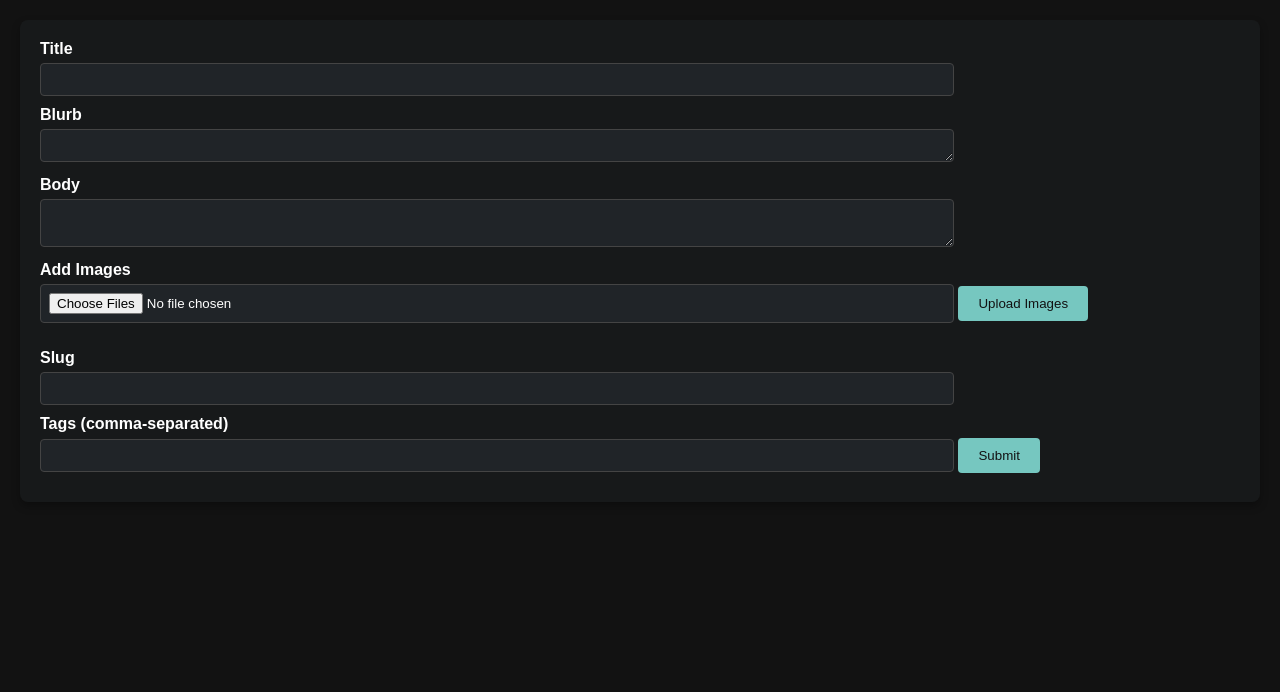
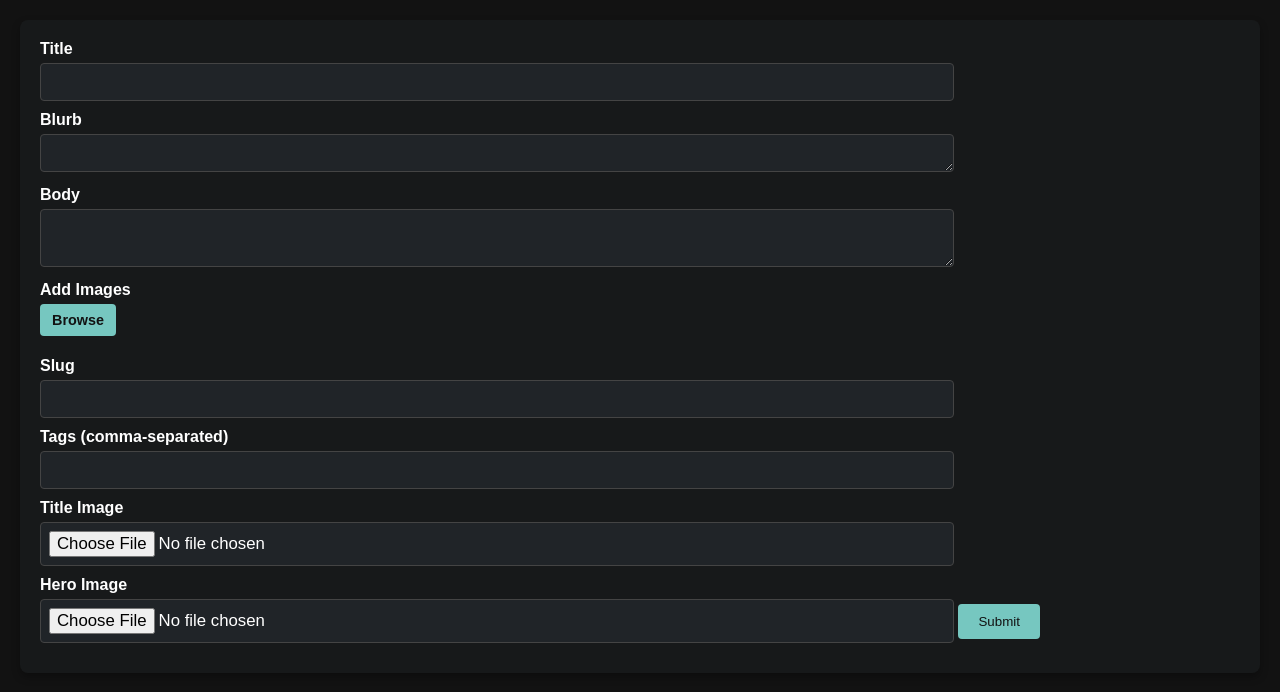
Before and after one commit to matthewmoonen/portfolio-site, a Flask app: page /add_entry/ in a window 1280 px wide. Shown: the top 692 px of the page. Run offline with Flask 3, Linux system fonts and the light colour scheme; the visitor is signed in with stand-in values (Sample User, id 1); data that the repository does not hold is empty; some libraries are stand-ins or nearby versions.

Commit message:
Improved add blog entry page

```diff
--- a/app.py
+++ b/app.py
@@ -1,4 +1,4 @@
-from flask import Flask, render_template, redirect, request, session, url_for, flash, jsonify, abort, send_file
+from flask import Flask, render_template, redirect, request, session, url_for, flash, jsonify, abort, send_file, Response
 from german.german import german_app
 from forms import ContactForm, BlogSubmitForm
 from datetime import datetime
@@ -202,7 +202,7 @@ def index():
         post.formatted_date = parsed_date.strftime("%B %d, %Y")
 
         # Use default image path if title_image is None
-        post.title_image_url = "/static/img/terminal.png" if post.title_image is None else f"/image/{post.id}"
+        post.title_image_url = "/static/img/terminal.png" if post.title_image is None else f"/blog/{post.slug}/img/title.{post.title_image_extension}"
 
     form = ContactForm()
     if form.is_submitted():
@@ -394,8 +394,9 @@ def blog_post(slug):
         formatted_date = parsed_date.strftime("%B %d, %Y")
 
         hero_image_url = (
-            f"/blog/{post.slug}/hero/hero-image.png"
-            if post.hero_image
+            f"/blog/{post.slug}/img/hero.{post.hero_image_extension}"
+            if post.hero_image and post.hero_image_extension
+            else f"/blog/{post.slug}/img/hero.{post.hero_image_extension}" if post.hero_image and not post.hero_image_extension
             else "/static/img/hero.jpg"
         )
 
@@ -504,13 +505,24 @@ def add_entry():
     slug = re.sub(r'[^a-zA-Z0-9-]', '', slug)
     date_created = datetime.now().strftime("%Y-%m-%d, %H:%M:%S")
 
-    references = extract_image_references(body)
-    ImageRefUsage.query.delete()
+    # Handle image uploads
+    title_image = request.files.get('title_image')
+    hero_image = request.files.get('hero_image')
 
-    for reference in references:
-        body = replace_reference(text=body, slug=slug, reference=reference)
-        db.session.add(ImageRefUsage(id=reference))
-    db.session.commit()
+    # Save the images as BLOBs if provided
+    title_image_data = title_image.read() if title_image else None
+    title_image_extension = (
+        os.path.splitext(title_image.filename)[1][1:].lower()
+        if title_image
+        else None
+    )
+
+    hero_image_data = hero_image.read() if hero_image else None
+    hero_image_extension = (
+        os.path.splitext(hero_image.filename)[1][1:].lower()
+        if hero_image
+        else None
+    )
 
     blogdata = BlogPost(
         title=title,
@@ -518,27 +530,17 @@ def add_entry():
         body_html=markdown(body),
         slug=slug,
         blurb=blurb,
-        date_created=date_created
+        date_created=date_created,
+        title_image=title_image_data,
+        hero_image=hero_image_data,
+        title_image_extension=title_image_extension,
+        hero_image_extension=hero_image_extension
     )
     db.session.add(blogdata)
     db.session.commit()
 
-    # Update `ImageRef` with blogpost_id
-    used_refs = ImageRefUsage.query.all()
-    used_ids = [ref.id for ref in used_refs]
-    ImageRef.query.filter(ImageRef.id.in_(used_ids)).update(
-        {"blogpost_id": blogdata.id}, synchronize_session=False
-    )
-
-    # Delete unused `ImageRef` entries
-    unused_refs = ImageRef.query.filter(ImageRef.blogpost_id.is_(None)).all()
-    for unused in unused_refs:
-        db.session.delete(unused)
-    db.session.commit()
-
     flash("New entry was successfully added")
     return redirect(url_for("admin"))
-
 
 
 @app.route('/upload_images', methods=['POST'])
@@ -603,6 +605,46 @@ def upload_images():
 
 
 
+@app.route('/rename_image', methods=['POST'])
+@login_required
+def rename_image():
+    data = request.get_json()
+    old_filename = data.get('oldFilename')
+    new_filename = data.get('newFilename')
+
+    if not old_filename or not new_filename:
+        return jsonify({'success': False, 'error': 'Invalid data'}), 400
+
+    # Locate the image in the database
+    image = ImageRef.query.filter_by(filename=old_filename).first()
+    if not image:
+        return jsonify({'success': False, 'error': 'Image not found'}), 404
+
+    # Extract the extension and blogpost_id
+    extension = image.extension
+    blogpost_id = image.blogpost_id
+
+    # Check for duplicates
+    duplicate = ImageRef.query.filter_by(
+        filename=new_filename,
+        extension=extension,
+        blogpost_id=blogpost_id
+    ).first()
+
+    if duplicate:
+        return jsonify({'success': False, 'error': 'Duplicate filename detected.'}), 409
+
+    # Update the filename
+    image.filename = new_filename
+    try:
+        db.session.commit()
+        return jsonify({'success': True, 'newFilename': new_filename})
+    except Exception as e:
+        db.session.rollback()
+        return jsonify({'success': False, 'error': str(e)}), 500
+
+
+
 
 
 @app.route('/delete_image/<string:ref_id>', methods=['POST'])
@@ -623,6 +665,8 @@ def delete_image(ref_id):
         for ref in ImageRef.query.all()
     ]
     return jsonify({"success": True, "remaining_refs": remaining_refs})
+
+
 
 
 @app.route('/images/<string:primary_key>', methods=['GET'])
@@ -656,6 +700,22 @@ def serve_image(primary_key, filename=None, extension=None):
         download_name=f"{image_ref.filename}.{image_ref.extension}"
     )
 
+
+@app.route('/blog/<slug>/img/<image_type>.<extension>')
+def serve_blog_title_hero_image(slug, image_type, extension):
+    blogpost = BlogPost.query.filter_by(slug=slug).first_or_404()
+
+    if image_type == "title":
+        image_data = blogpost.title_image
+    elif image_type == "hero":
+        image_data = blogpost.hero_image
+    else:
+        return abort(404)
+
+    if not image_data:
+        return abort(404)
+
+    return Response(image_data, mimetype=f'image/{extension}')
 
 
 
--- a/templates/add_entry.html
+++ b/templates/add_entry.html
@@ -9,7 +9,7 @@
         body {
             background-color: #121212;
             color: #ffffff;
-            font-family: Arial, sans-serif;
+            font-family: 'Rubik', sans-serif;
             margin: 0;
             padding: 20px;
         }
@@ -29,6 +29,7 @@
             border-radius: 4px;
             padding: 8px;
             margin-bottom: 10px;
+            font-size: 1.05rem;
         }
 
         input:focus, textarea:focus {
@@ -45,7 +46,19 @@
             cursor: pointer;
         }
 
-        button:hover {
+        #img-upload-button {
+            display: inline-block;
+            cursor: pointer;
+            background-color: #76c7c0;
+            color: #121212;
+            padding: 8px 12px;
+            border-radius: 4px;
+            text-align: center;
+            font-size: 0.9rem;
+        }
+
+
+        button:hover, #img-upload-button:hover {
             background-color: #64b2ab;
         }
 
@@ -61,8 +74,8 @@
 
         .reference {
         font-weight: bold;
-        color: #76c7c0; /* Highlighted color */
-        font-size: 0.9em; /* Slightly smaller than the filename */
+        color: #76c7c0;
+        font-size: 0.9em;
     }
 
     .copy-btn {
@@ -90,7 +103,7 @@
 
     .extension {
         font-style: italic;
-        color: #aaa; /* Light gray color to make it less prominent */
+        color: #aaa;
     }
 
 
@@ -99,7 +112,8 @@
     <link rel="stylesheet" href="{{ url_for('static', filename='css/simplemde.min1.css') }}">
 </head>
 <body>
-    <form method="POST" action="{{ url_for('add_entry') }}">
+    <form method="POST" action="{{ url_for('add_entry') }}" enctype="multipart/form-data">
+
         <label for="title">Title</label>
         <input required type="text" id="title" name="title">
 
@@ -112,10 +126,14 @@
         </div>
 
         <label for="img-upload">Add Images</label>
-        <input type="file" id="img-upload" name="img-upload" multiple>
-        <button type="button" id="upload-btn">Upload Images</button>
+        <label for="img-upload" id="img-upload-button">
+            Browse
+        </label>
+        <input type="file" id="img-upload" name="img-upload" multiple style="display: none;">
+        <ul id="uploaded-images"></ul>
 
-        <ul id="uploaded-images"></ul>
+
+
 
         <label for="slug">Slug</label>
         <input type="text" id="slug" name="slug">
@@ -123,224 +141,270 @@
         <label for="tags">Tags (comma-separated)</label>
         <input type="text" id="tags" name="tags">
 
+        <label for="title-image">Title Image</label>
+        <input type="file" id="title-image" name="title_image">
+
+        <label for="hero-image">Hero Image</label>
+        <input type="file" id="hero-image" name="hero_image">
+
         <button type="submit">Submit</button>
     </form>
 
     <script>
-        const uploadBtn = document.getElementById('upload-btn');
+
+
 const imgUpload = document.getElementById('img-upload');
 const uploadedImagesList = document.getElementById('uploaded-images');
 
-        // Handle image uploads
-        uploadBtn.addEventListener('click', () => {
-            const formData = new FormData();
-            for (let file of imgUpload.files) {
-                formData.append('images', file);
+imgUpload.addEventListener('change', () => {
+    if (imgUpload.files.length > 0) {
+        Array.from(imgUpload.files).forEach(file => {
+            const li = createImagePreview(file);
+            uploadImage(file, li);
+        });
+    }
+});
+
+function createImagePreview(file) {
+    const li = document.createElement('li');
+
+    const imgElement = document.createElement('img');
+    imgElement.src = URL.createObjectURL(file);
+    imgElement.alt = file.name;
+    imgElement.style.maxWidth = '100px';
+    imgElement.onload = () => URL.revokeObjectURL(imgElement.src);
+    li.appendChild(imgElement);
+
+    const filenameSpan = document.createElement('span');
+    filenameSpan.textContent = file.name;
+    filenameSpan.className = 'filename';
+    filenameSpan.style.cursor = 'pointer';
+    filenameSpan.onclick = () => {
+        const input = document.createElement('input');
+        input.type = 'text';
+        input.value = filenameSpan.textContent;
+        input.className = 'filename-edit';
+
+        input.onblur = () => {
+            saveFilename(input.value, file.name).then(success => {
+                if (success) {
+                    filenameSpan.textContent = input.value;
+                    li.replaceChild(filenameSpan, input);
+                } else {
+                    alert('Failed to save filename.');
+                    li.replaceChild(filenameSpan, input);
+                }
+            });
+        };
+
+        input.onkeydown = (e) => {
+            if (e.key === 'Enter') {
+                input.blur();
+            }
+        };
+
+        li.replaceChild(input, filenameSpan);
+        input.focus();
+    };
+
+    li.appendChild(filenameSpan);
+
+    uploadedImagesList.appendChild(li);
+
+    return li;
 }
 
-            fetch('/upload_images', {
+function uploadImage(file, li) {
+    const formData = new FormData();
+    formData.append('images', file);
+
+    const progressText = document.createElement('span');
+    progressText.textContent = 'Uploading 0%';
+    progressText.style.marginLeft = '10px';
+    li.appendChild(progressText);
+
+    const xhr = new XMLHttpRequest();
+    xhr.open('POST', '/upload_images', true);
+
+    xhr.upload.onprogress = (event) => {
+        if (event.lengthComputable) {
+            const percent = Math.round((event.loaded / event.total) * 100);
+            progressText.textContent = `Uploading ${percent}%`;
+        }
+    };
+
+    xhr.onload = () => {
+        if (xhr.status === 200) {
+            const response = JSON.parse(xhr.responseText);
+            if (response.success) {
+                li.innerHTML = '';
+                refreshImageList();
+            } else {
+                progressText.textContent = 'Upload failed.';
+            }
+        } else {
+            progressText.textContent = 'Upload failed.';
+        }
+    };
+
+    xhr.onerror = () => {
+        progressText.textContent = 'Upload failed.';
+    };
+
+    xhr.send(formData);
+}
+
+
+function saveFilename(newFilename, oldFilename) {
+    return fetch('/rename_image', {
         method: 'POST',
-                body: formData,
+        headers: {
+            'Content-Type': 'application/json',
+        },
+        body: JSON.stringify({ oldFilename, newFilename }),
     })
-            .then((response) => response.json())
-            .then((data) => {
+        .then(response => response.json())
+        .then(data => {
             if (data.success) {
-                    imgUpload.value = '';
-                    refreshImageList(); // Refresh the entire image list after upload
+                return { success: true, newFilename: data.newFilename };
             } else {
-                    alert(data.error);
+                console.warn('Rename failed:', data.error);
+                return { success: false };
             }
+        })
+        .catch(error => {
+            console.error('Error saving filename:', error);
+            return { success: false };
         });
+}
+
+function makeFilenameEditable(filenameSpan, li, currentFilename) {
+    filenameSpan.onclick = () => {
+        const input = document.createElement('input');
+        input.type = 'text';
+        input.value = filenameSpan.textContent;
+        input.className = 'filename-edit';
+
+        input.onblur = () => {
+            const newFilename = input.value.trim();
+            if (newFilename && newFilename !== currentFilename) {
+                saveFilename(newFilename, currentFilename).then(result => {
+                    if (result.success) {
+                        filenameSpan.textContent = result.newFilename;
+                        makeFilenameEditable(filenameSpan, li, result.newFilename);
+                    } else {
+                        filenameSpan.textContent = currentFilename;
+                    }
+                    li.replaceChild(filenameSpan, input);
+                });
+            } else {
+                li.replaceChild(filenameSpan, input);
+            }
+        };
+
+        input.onkeydown = (e) => {
+            if (e.key === 'Enter') {
+                input.blur();
+            }
+        };
+
+        li.replaceChild(input, filenameSpan);
+        input.focus();
+    };
+}
+
+
+
+document.addEventListener('DOMContentLoaded', () => {
+    refreshImageList();
 });
 
-        // Refresh the entire image list
 function refreshImageList() {
     fetch('/get_uploaded_images')
-                .then((response) => response.json())
-                .then((data) => {
+        .then(response => response.json())
+        .then(data => {
             if (data.success) {
                 updateUploadedImages(data.images);
+            } else {
+                console.error('Error fetching uploaded images.');
             }
+        })
+        .catch(error => {
+            console.error('Error fetching image list:', error);
         });
 }
 
 
-
-
-
-
-
 function updateUploadedImages(images) {
-    uploadedImagesList.innerHTML = ''; // Clear existing images
-    images.forEach((image) => {
+    uploadedImagesList.innerHTML = '';
+    images.forEach(image => {
         const li = document.createElement('li');
 
-        // Create a span for the reference (non-editable)
         const refSpan = document.createElement('span');
-        refSpan.textContent = `[${image.id}]`; // Display the reference in brackets
+        refSpan.textContent = `[${image.id}]`;
         refSpan.className = 'reference';
         refSpan.style.marginRight = '10px';
 
-        // Add a button to copy the full image URL
         const copyBtn = document.createElement('button');
         copyBtn.textContent = 'Copy';
         copyBtn.className = 'copy-btn';
-        copyBtn.type = 'button'; // Ensure it’s a regular button
-        copyBtn.style.marginRight = '10px';
+        copyBtn.type = 'button';
         copyBtn.onclick = () => {
-            const siteUrl = window.location.origin; // Get the current site's base URL
-            const imageUrl = `![](${siteUrl}/images/${image.id}.${image.extension})`; // Construct the image URL
-
+            const imageUrl = `![](${window.location.origin}/images/${image.id}.${image.extension})`;
             navigator.clipboard.writeText(imageUrl).then(() => {
-                // Show confirmation message
-                const confirmation = document.createElement('span');
-                confirmation.textContent = 'Copied!';
-                confirmation.style.color = 'green';
-                confirmation.style.marginLeft = '5px';
-                confirmation.className = 'copy-confirmation';
-
-                // Add the confirmation message next to the button
-                li.insertBefore(confirmation, copyBtn.nextSibling);
-
-                // Remove the confirmation message after 2 seconds
-                setTimeout(() => {
-                    confirmation.remove();
-                }, 2000);
-            }).catch((err) => {
-                console.error('Failed to copy URL: ', err);
+                const copiedMessage = document.createElement('span');
+                copiedMessage.textContent = 'Copied!';
+                copiedMessage.style.color = 'green';
+                copiedMessage.style.marginLeft = '10px';
+                copyBtn.parentElement.appendChild(copiedMessage);
+                setTimeout(() => copiedMessage.remove(), 2000);
             });
         };
 
-        // Create a span for the filename (editable)
         const filenameSpan = document.createElement('span');
         filenameSpan.textContent = image.filename;
-        filenameSpan.className = 'filename'; // Apply the CSS class
-        filenameSpan.title = 'Click to edit filename';
-        filenameSpan.onclick = () => makeEditable(filenameSpan, image.id);
+        filenameSpan.className = 'filename';
+        filenameSpan.style.cursor = 'pointer';
 
-        // Create a span for the file extension (non-editable)
+        makeFilenameEditable(filenameSpan, li, image.filename);
+
         const extensionSpan = document.createElement('span');
         extensionSpan.textContent = `.${image.extension}`;
         extensionSpan.className = 'extension';
-        extensionSpan.style.marginLeft = '5px';
-        extensionSpan.style.color = '#aaa';
 
-        // Add image preview
         const imgElement = document.createElement('img');
         imgElement.src = `/images/${image.id}.${image.extension}`;
-        imgElement.alt = `${image.filename}.${image.extension}`;
+        imgElement.alt = `${image.filename}`;
         imgElement.style.maxWidth = '100px';
-        imgElement.onerror = () => console.error(`Failed to load image: /images/${image.id}.${image.extension}`);
 
-        // Add delete button
         const deleteBtn = document.createElement('button');
-        deleteBtn.textContent = 'x';
-        deleteBtn.type = 'button'; // Ensure it’s a regular button
-        deleteBtn.onclick = () => deleteImage(image.id);
+        deleteBtn.textContent = 'Delete';
+        deleteBtn.type = 'button';
+        deleteBtn.onclick = () => {
+            fetch(`/delete_image/${image.id}`, { method: 'POST' })
+                .then(response => response.json())
+                .then(data => {
+                    if (data.success) {
+                        li.remove();
+                    } else {
+                        alert('Failed to delete image.');
+                    }
+                });
+        };
 
-        // Append elements to list item
-        li.appendChild(refSpan);       // Add reference
-        li.appendChild(copyBtn);      // Add copy button
-        li.appendChild(filenameSpan); // Add filename
-        li.appendChild(extensionSpan); // Add extension
-        li.appendChild(imgElement);   // Add image preview
-        li.appendChild(deleteBtn);    // Add delete button
+        li.appendChild(refSpan);
+        li.appendChild(copyBtn);
+        li.appendChild(imgElement);
+        li.appendChild(filenameSpan);
+        li.appendChild(extensionSpan);
+        li.appendChild(deleteBtn);
 
-        // Add the list item to the list
         uploadedImagesList.appendChild(li);
     });
 }
 
 
-
-function makeEditable(span, refId) {
-    const currentFilename = span.textContent;
-
-    // Replace span with an input field
-    const input = document.createElement('input');
-    input.type = 'text';
-    input.value = currentFilename;
-    input.style.width = '300px'; // Match the filename width
-    input.style.marginRight = '10px';
-
-    // Replace span with input in the DOM
-    span.replaceWith(input);
-
-    // Focus the input and select the text
-    input.focus();
-    input.select();
-
-    // Save on blur or Enter key
-    const saveFilename = () => {
-        const newFilename = input.value.trim();
-        if (newFilename && newFilename !== currentFilename) {
-            fetch(`/update_image_filename/${refId}`, {
-                method: 'POST',
-                headers: { 'Content-Type': 'application/json' },
-                body: JSON.stringify({ filename: newFilename }),
-            })
-                .then((response) => response.json())
-                .then((data) => {
-                    if (data.success) {
-                        input.replaceWith(span);
-                        span.textContent = newFilename; // Update to new filename
-                    } else {
-                        // Revert to the original filename on duplicate detection
-                        input.replaceWith(span);
-                        span.textContent = data.original_filename;
-                    }
-                });
-        } else {
-            input.replaceWith(span); // Revert if no change
-        }
-    };
-
-    input.addEventListener('blur', saveFilename);
-    input.addEventListener('keydown', (e) => {
-        if (e.key === 'Enter') {
-            saveFilename();
-        } else if (e.key === 'Escape') {
-            input.replaceWith(span); // Revert on Escape
-        }
-    });
-}
-
-
-        // Handle image deletion
-        function deleteImage(refId) {
-            fetch(`/delete_image/${refId}`, { method: 'POST' })
-                .then((response) => response.json())
-                .then((data) => {
-                    if (data.success) {
-                        refreshImageList(); // Refresh the list after deletion
-                    } else {
-                        alert(data.error);
-                    }
-                });
-        }
-
-        // Load images on page load
-        document.addEventListener('DOMContentLoaded', () => {
-            refreshImageList();
-        });
         </script>
-
-
-
-
-
-
-
-
-
-
-
-
-
-
-
-
-
 
 
     <script src="{{ url_for('static', filename='js/simplemde.min.js') }}"></script>
```
Also changed, not shown: models.py (+5 -2 lines), templates/base/blog-template.html (+29 -5 lines). Lines whose indentation alone changed are shown as unchanged.
